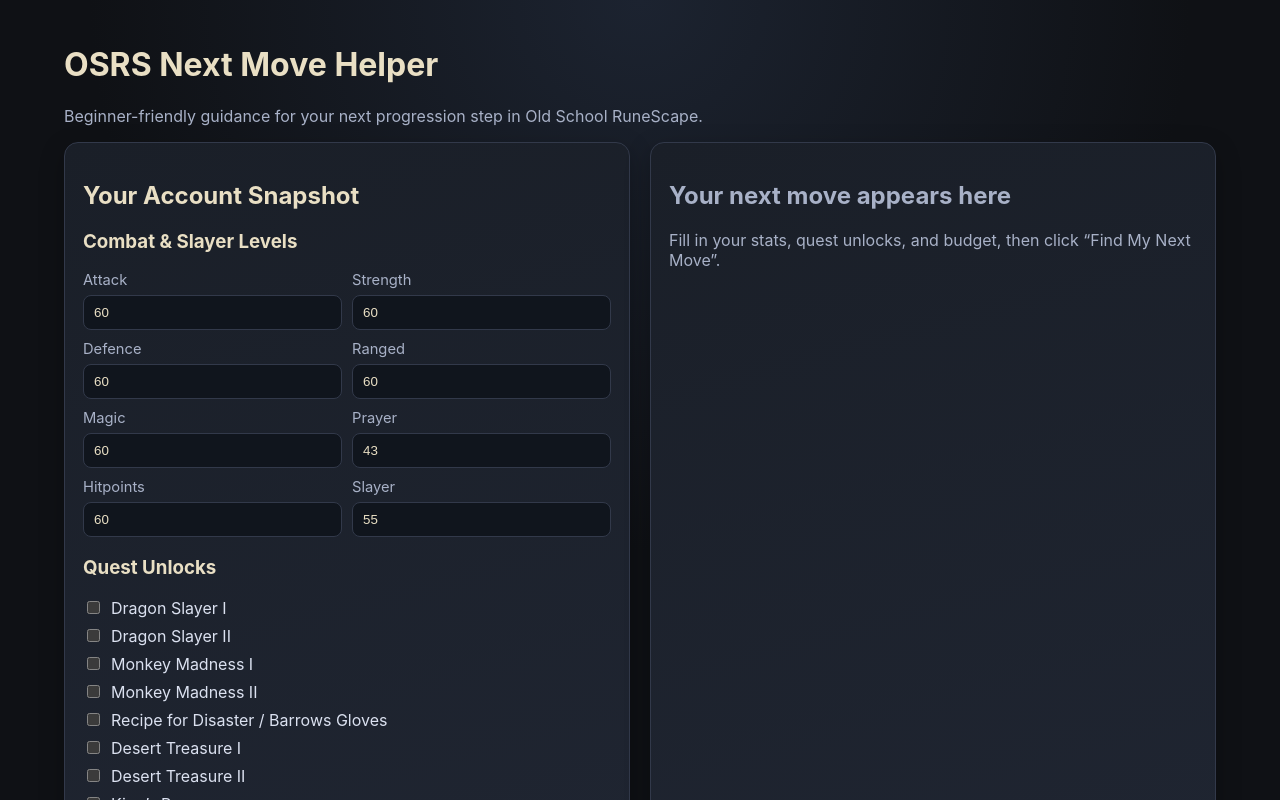
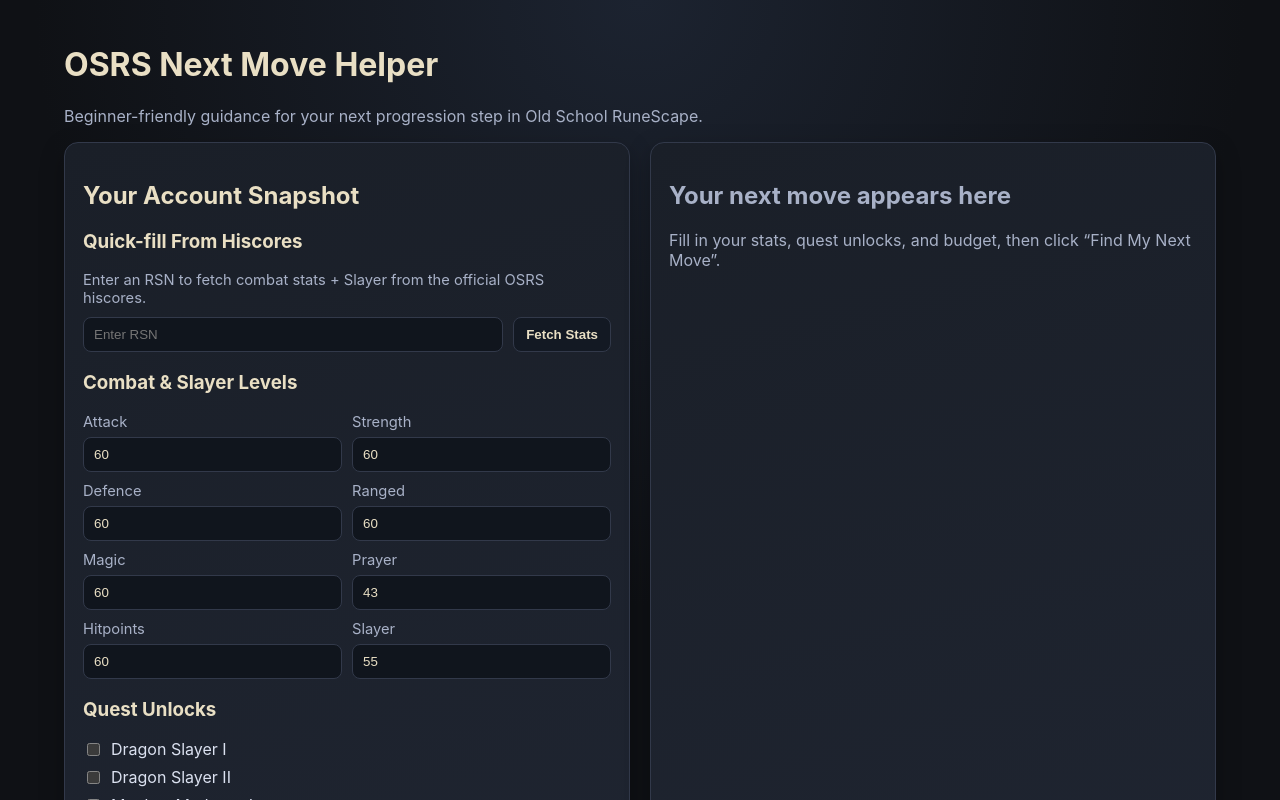
Before and after one commit to dimitrievblagoj/osrshelper, a React (Vite) app: page / in a window 1280 px wide. Shown: the top 800 px of the page. Built offline with nearby package versions, Linux system fonts and the light colour scheme.

Commit message:
Fix RSN hiscores lookup endpoint and frontend flow

```diff
--- a/src/App.jsx
+++ b/src/App.jsx
@@ -18,16 +18,66 @@
 
 const defaultQuests = Object.fromEntries(questList.map((q) => [q.key, false]));
 
+const lookupErrorByCode = {
+  PLAYER_NOT_FOUND: 'Player not found or not ranked on hiscores.',
+  HISCORES_UNAVAILABLE: 'Hiscores are currently unavailable.',
+  UNKNOWN_ERROR: 'Something went wrong while fetching stats.'
+};
+
+function getLookupError(payload) {
+  if (payload && typeof payload === 'object' && typeof payload.code === 'string') {
+    return lookupErrorByCode[payload.code] || 'Something went wrong while fetching stats.';
+  }
+
+  return 'Something went wrong while fetching stats.';
+}
+
 export default function App() {
   const [stats, setStats] = useState(defaultStats);
   const [quests, setQuests] = useState(defaultQuests);
   const [budget, setBudget] = useState(budgetOptions[0]);
   const [hasSubmitted, setHasSubmitted] = useState(false);
+  const [playerName, setPlayerName] = useState('');
+  const [totalLevel, setTotalLevel] = useState(null);
+  const [lookupState, setLookupState] = useState({ loading: false, error: '', success: '' });
 
   const results = useMemo(() => {
     if (!hasSubmitted) return null;
     return getRecommendations({ stats, quests, budget });
   }, [stats, quests, budget, hasSubmitted]);
+
+  async function handleFetchStats() {
+    const trimmedPlayerName = playerName.trim();
+
+    if (!trimmedPlayerName) {
+      setLookupState({ loading: false, error: 'Please enter an RSN before fetching stats.', success: '' });
+      return;
+    }
+
+    setLookupState({ loading: true, error: '', success: '' });
+
+    try {
+      const response = await fetch(`/api/hiscores?player=${encodeURIComponent(trimmedPlayerName)}`);
+      const payload = await response.json();
+
+      if (!response.ok) {
+        throw new Error(getLookupError(payload));
+      }
+
+      setStats((previousStats) => ({
+        ...previousStats,
+        ...payload.stats
+      }));
+      setTotalLevel(payload.stats.totalLevel);
+      setLookupState({ loading: false, error: '', success: `Fetched stats for ${payload.player}.` });
+    } catch (error) {
+      setLookupState({
+        loading: false,
+        error: error instanceof Error ? error.message : 'Something went wrong while fetching stats.',
+        success: ''
+      });
+    }
+  }
 
   return (
     <main className="page">
@@ -39,6 +89,27 @@
       <div className="layout">
         <section className="panel form-panel">
           <h2>Your Account Snapshot</h2>
+
+          <div className="section-block">
+            <h3>Quick-fill From Hiscores</h3>
+            <p className="helper-text">Enter an RSN to fetch combat stats + Slayer from the official OSRS hiscores.</p>
+            <div className="rsn-lookup">
+              <input
+                className="rsn-input"
+                type="text"
+                value={playerName}
+                onChange={(event) => setPlayerName(event.target.value)}
+                maxLength={12}
+                placeholder="Enter RSN"
+              />
+              <button className="secondary-cta" onClick={handleFetchStats} disabled={lookupState.loading}>
+                {lookupState.loading ? 'Fetching...' : 'Fetch Stats'}
+              </button>
+            </div>
+            {totalLevel ? <p className="helper-text">Total level: {totalLevel}</p> : null}
+            {lookupState.error ? <p className="error-text">{lookupState.error}</p> : null}
+            {lookupState.success ? <p className="success-text">{lookupState.success}</p> : null}
+          </div>
 
           <div className="section-block">
             <h3>Combat & Slayer Levels</h3>
--- a/src/styles.css
+++ b/src/styles.css
@@ -130,3 +130,59 @@
     padding: 16px;
   }
 }
+
+.helper-text {
+  margin: 0 0 10px;
+  color: var(--muted);
+  font-size: 0.92rem;
+}
+
+.rsn-lookup {
+  display: grid;
+  grid-template-columns: minmax(0, 1fr) auto;
+  gap: 10px;
+}
+
+.rsn-input {
+  width: 100%;
+  padding: 9px 10px;
+  border-radius: 8px;
+  border: 1px solid var(--border);
+  background: #10151d;
+  color: var(--text);
+}
+
+.secondary-cta {
+  padding: 9px 12px;
+  border-radius: 8px;
+  border: 1px solid var(--border);
+  background: #131923;
+  color: var(--text);
+  cursor: pointer;
+  font-weight: 600;
+}
+
+.secondary-cta:disabled {
+  opacity: 0.7;
+  cursor: wait;
+}
+
+.error-text,
+.success-text {
+  margin: 10px 0 0;
+  font-size: 0.9rem;
+}
+
+.error-text {
+  color: #ff9f8a;
+}
+
+.success-text {
+  color: #9be0a8;
+}
+
+@media (max-width: 500px) {
+  .rsn-lookup {
+    grid-template-columns: 1fr;
+  }
+}
```
Also changed, not shown: api/hiscores.js (added, +141 -0 lines), 2 other files (tests, documents, lock files or other folders).
